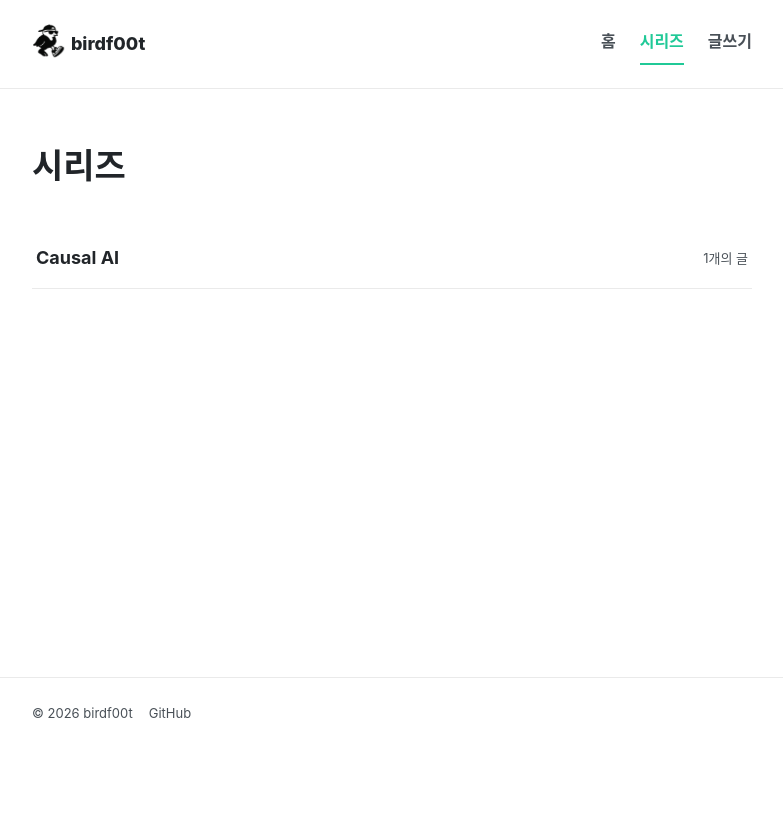
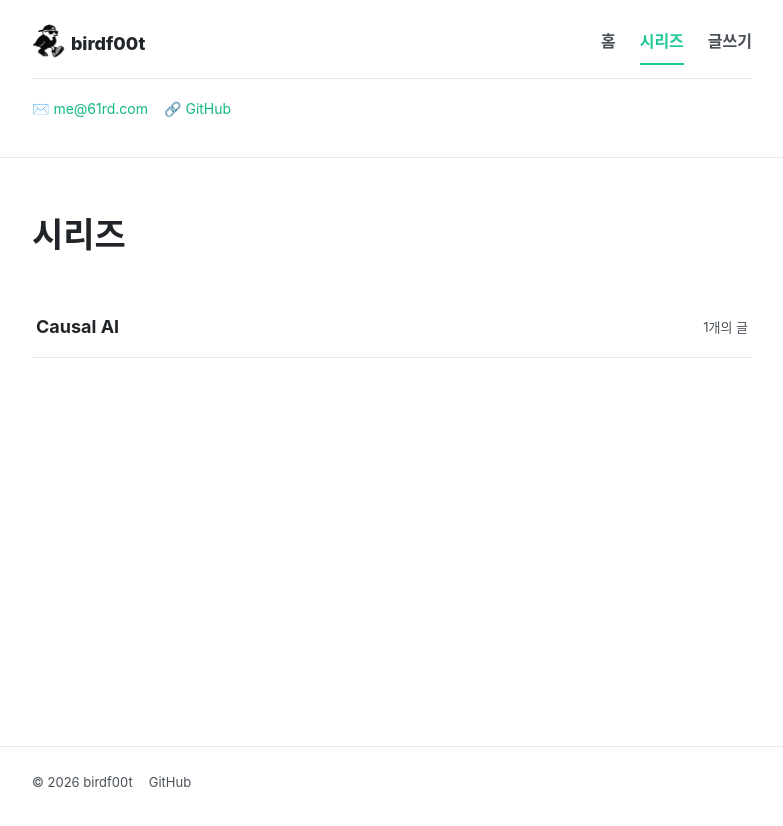
Before and after one commit to birdf00t/birdf00t.github.io, a Jekyll site: the page built from series/index.html, in a window 1280 px wide. Shown: the top 826 px of the page, without its empty margins (248-1031 px from the left). Built offline with Jekyll 4.4.1, drawn with Linux system fonts in a browser that asks for light colours.

Commit message:
Drop bio line, show contact links in header on every page
Removes the "배우고 만든 것을 기록합니다" bio text entirely. The
email/GitHub links now render in the header on all pages (홈/시리즈/글쓰기),
not just the homepage.

```diff
--- a/_includes/header.html
+++ b/_includes/header.html
@@ -11,9 +11,7 @@
         <a href="{{ '/write/' | relative_url }}"{% if page.url == '/write/' %} class="is-active"{% endif %}>글쓰기</a>
       </nav>
     </div>
-    {% if page.url == '/' %}
     <div class="site-header-profile">
-      <p class="profile-bio">{{ site.data.profile.bio }}</p>
       <ul class="profile-links">
         <li>✉️ <a href="mailto:{{ site.data.profile.email }}">{{ site.data.profile.email }}</a></li>
         {% for link in site.data.profile.links %}
@@ -21,6 +19,5 @@
         {% endfor %}
       </ul>
     </div>
-    {% endif %}
   </div>
 </header>
```
